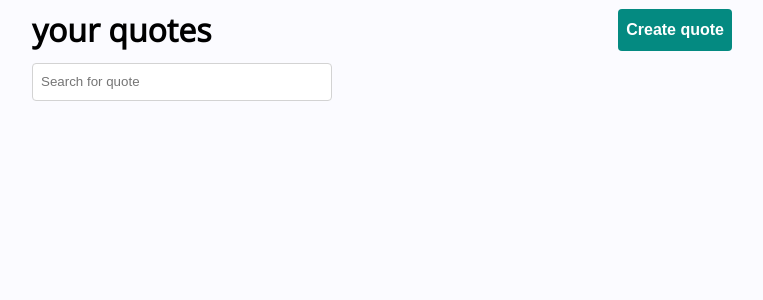
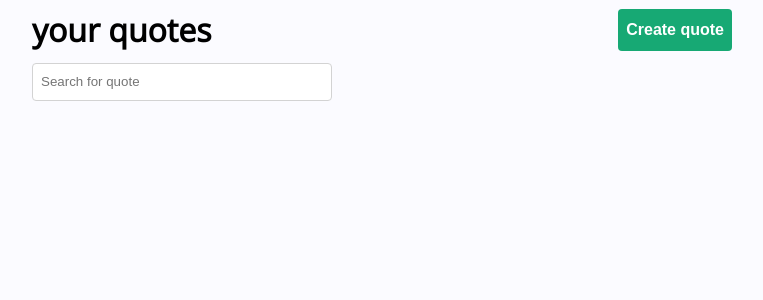
Before and after one commit to quinnvaughn/quotes, a React (Create React App) app: page / in a window 1280 px wide. Shown: the top 300 px of the page, without its empty margins (258-1021 px from the left). Built offline with nearby package versions, Linux system fonts and the light colour scheme.

Commit message:
Changed colors and fixed styling.

```diff
--- a/src/components/Stack/Stack.styles.ts
+++ b/src/components/Stack/Stack.styles.ts
@@ -10,7 +10,7 @@ const StyledStack = styled.div<StackProps>`
   flex-basis: ${(p) => p.flexBasis};
   flex-wrap: ${(p) => p.flexWrap};
   align-items: ${(p) => p.alignItems};
-  gap: ${(p) => p.gap}px;
+  gap: ${(p) => (p.gap ? `${p.gap}px` : undefined)};
 `
 
 type SpacerProps = {
--- a/src/components/Tag/Tag.tsx
+++ b/src/components/Tag/Tag.tsx
@@ -13,7 +13,7 @@ const Tag: React.FC<TagProps> = ({ text, onClick, removable }) => {
   return (
     <TagContainer onClick={() => (removable ? {} : onClick())}>
       {removable ? (
-        <Stack spacing={4}>
+        <Stack spacing={4} alignItems="center">
           <span>{text}</span>
           <AiOutlineClose onClick={onClick} />
         </Stack>
--- a/src/theme/theme.tsx
+++ b/src/theme/theme.tsx
@@ -18,8 +18,8 @@ const theme: DefaultTheme = {
     },
     brand: {
       primary: "#7510F7",
-      secondary: "#048A81",
-      tertiary: "#54C6EB",
+      secondary: "#17A974",
+      tertiary: "#ED217C",
     },
     background: {
       main: "#FBFBFF",
```
